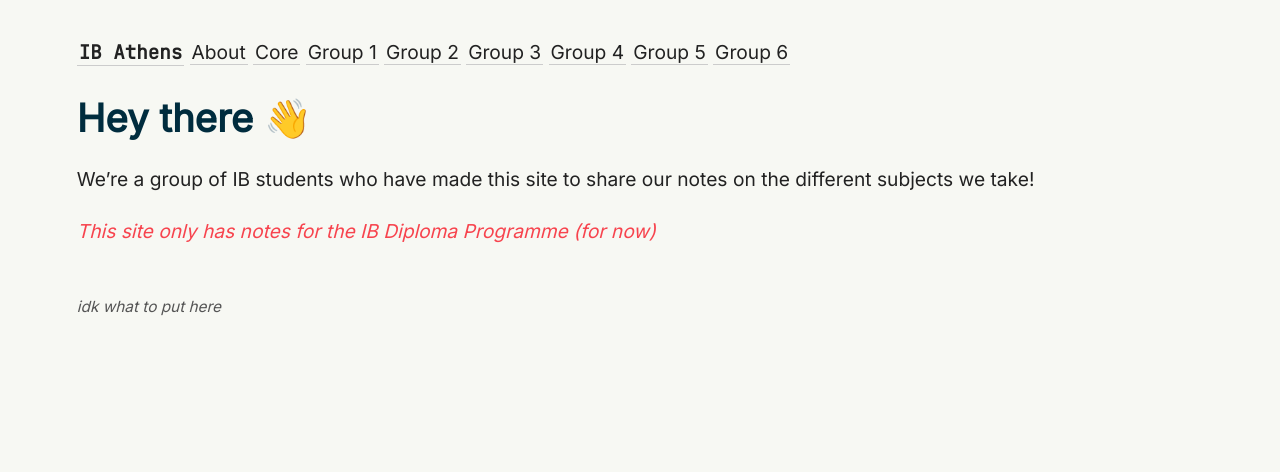
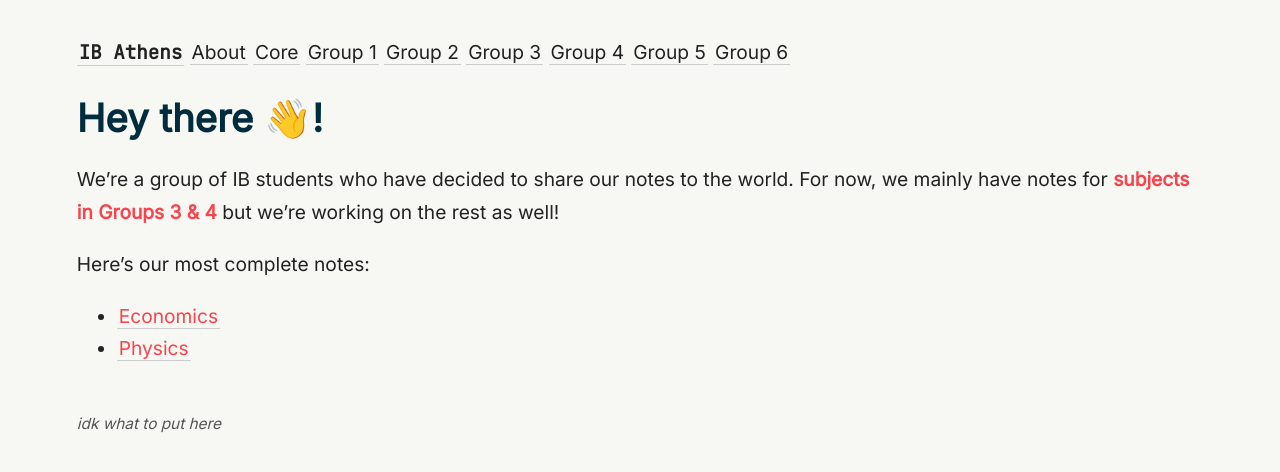
Before and after one commit to ibathens/ibathens.github.io, a Jekyll site: the page built from _pages/index.md, in a window 1280 px wide. Shown: the top 472 px of the page. Built offline with Jekyll 4.4.1, drawn with Linux system fonts in a browser that asks for light colours.

Commit message:
Updated homepage

```diff
--- a/_pages/index.md
+++ b/_pages/index.md
@@ -5,8 +5,10 @@ id: home
 permalink: /
 ---
 
-# Hey there 👋
+# Hey there 👋!
 
-We're a group of IB students who have made this site to share our notes on the different subjects we take!
+We're a group of IB students who have decided to share our notes to the world. For now, we mainly have notes for **subjects in Groups 3 & 4** but we're working on the rest as well!
 
-*This site only has notes for the IB Diploma Programme (for now)*
+Here's our most complete notes:
+- [Economics](/g3/economics)
+- [Physics](/g4/physics)
```
